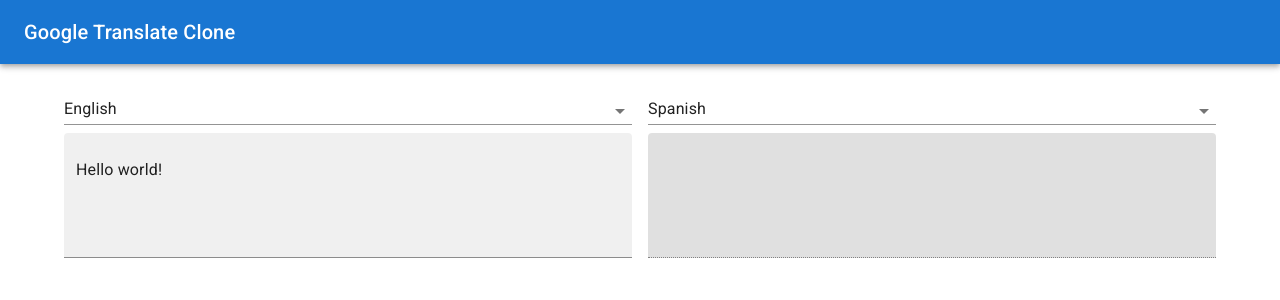
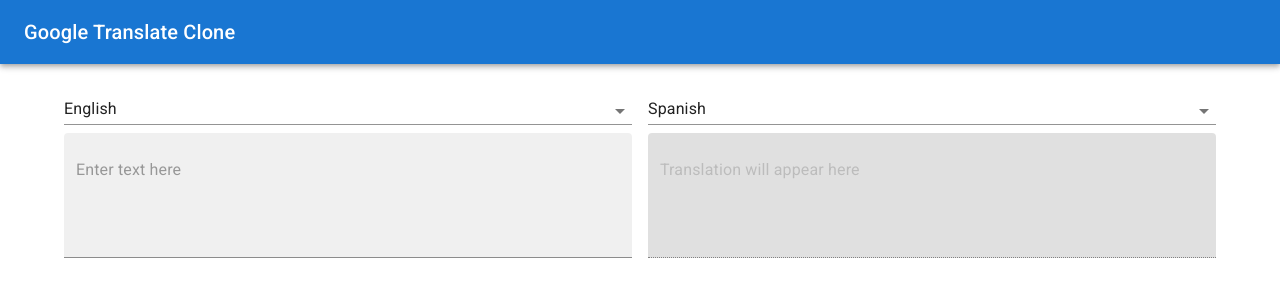
Before and after one commit to joaomarceloods/google-translate-clone, a React (Create React App) app: page / in a window 1280 px wide. Shown: the top 300 px of the page. Built offline with nearby package versions, Linux system fonts and the light colour scheme; no server answers.

Commit message:
Show placeholders in source and target languages

```diff
--- a/src/App.js
+++ b/src/App.js
@@ -14,7 +14,7 @@
 function App() {
   const [sourceLang, setSourceLang] = useState('en');
   const [targetLang, setTargetLang] = useState('es');
-  const [text, setText] = useState('Hello world!');
+  const [text, setText] = useState('');
   const translation = useTranslation(text, sourceLang, targetLang);
 
   return (
@@ -26,13 +26,13 @@
           <Grid xs={12} lg={6}>
             <Stack spacing={1}>
               <LanguageSelect selectedLanguage={sourceLang} onChange={setSourceLang} />
-              <TextInput text={text} onChange={setText} />
+              <TextInput value={text} onChange={setText} placeholder="Enter text here" />
             </Stack>
           </Grid>
           <Grid xs={12} lg={6}>
             <Stack spacing={1}>
               <LanguageSelect selectedLanguage={targetLang} onChange={setTargetLang} />
-              <TextInput text={translation} disabled />
+              <TextInput value={translation} disabled placeholder="Translation will appear here" />
             </Stack>
           </Grid>
         </Grid>
--- a/src/components/TextInput.js
+++ b/src/components/TextInput.js
@@ -1,14 +1,15 @@
 import { TextField } from "@mui/material";
 
-const TextInput = ({ text, onChange, disabled }) => {
+const TextInput = ({ value, placeholder, onChange, disabled }) => {
   return (
     <TextField
       multiline
       variant="filled"
       rows={4}
-      value={text}
+      value={value}
       onChange={(e) => onChange(e.target.value)}
       disabled={disabled}
+      placeholder={placeholder}
     />
   );
 }
--- a/src/hooks/useTranslation.js
+++ b/src/hooks/useTranslation.js
@@ -27,6 +27,8 @@
 
     if (text) {
       translateText()
+    } else {
+      setTranslation("")
     }
 
     return () => {}
```
